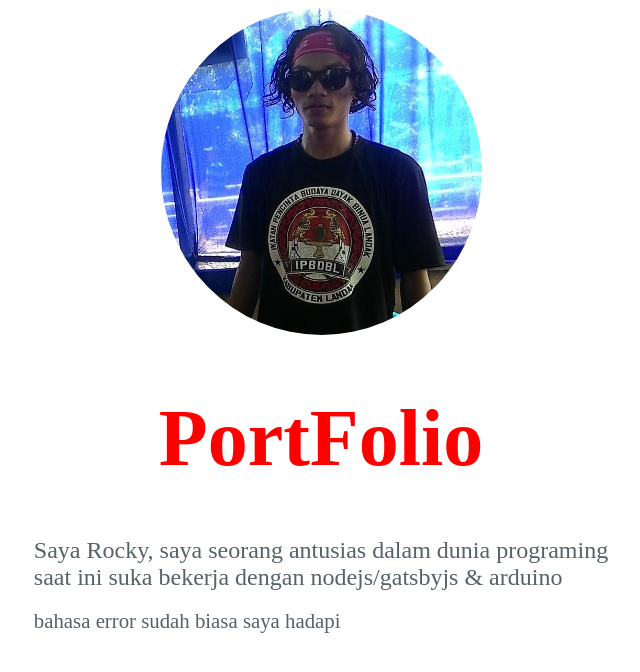
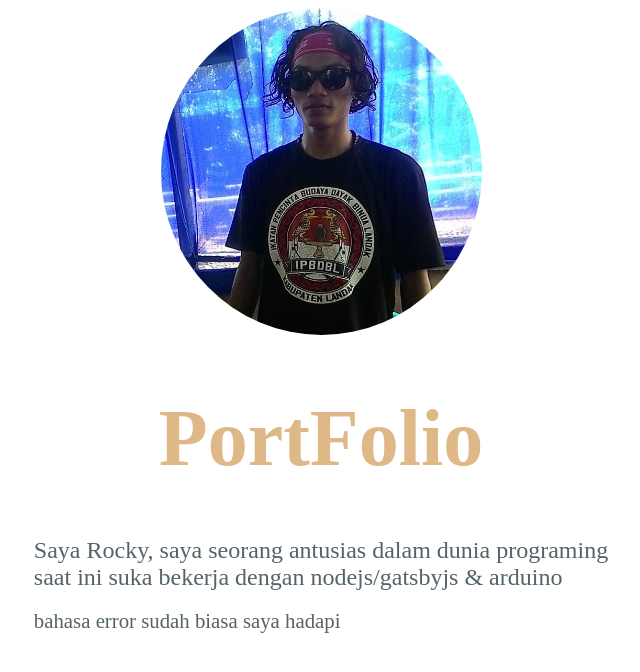
Before and after one commit to rockysam137/profil, a Gatsby site: page /intro in a window 1280 px wide. Shown: the whole page, without its empty margins (319-959 px from the left). Built offline with nearby package versions, Linux system fonts and the light colour scheme; Gatsby itself is replaced by a stand-in of ours.

Commit message:
fixed sebagian

```diff
--- a/src/style/intro1.css
+++ b/src/style/intro1.css
@@ -12,16 +12,7 @@
 }
 .tile{
   font-size:2.5rem;
-  /* color:#556369; */
-  background-color:red;
-  background-image: linear-gradient(45deg, #f3ec78, af4261);
-  background-size:100%;
-  background-repeat:repeat;
-  -webkit-background-clip:text;
-  -webkit-text-fill-color:transparent;
-
-  -moz-background-clip:text;
-  -moz-text-fill-color:transparent;
+  color:burlywood;
 }
 .T-content{
   color:#556369;
```
